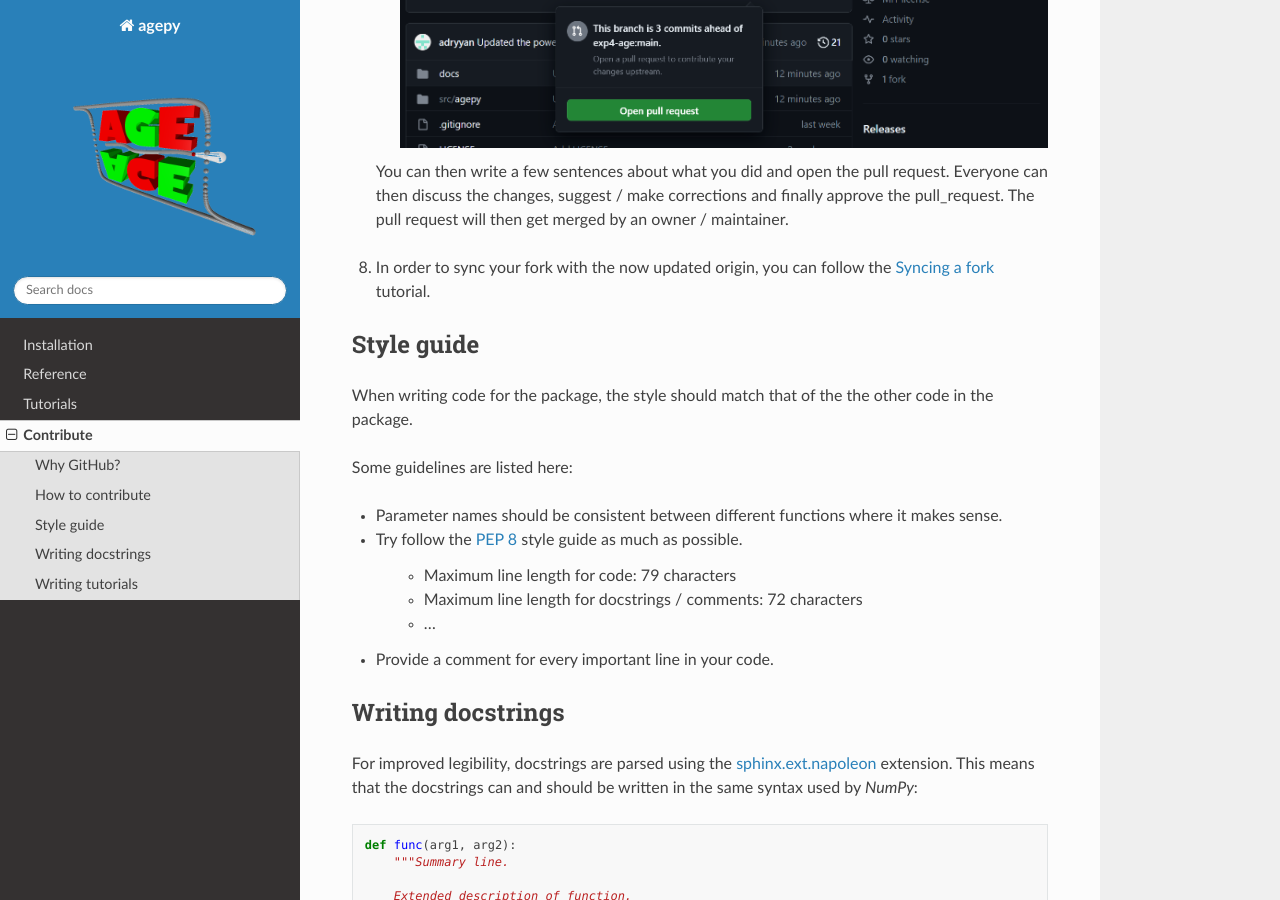
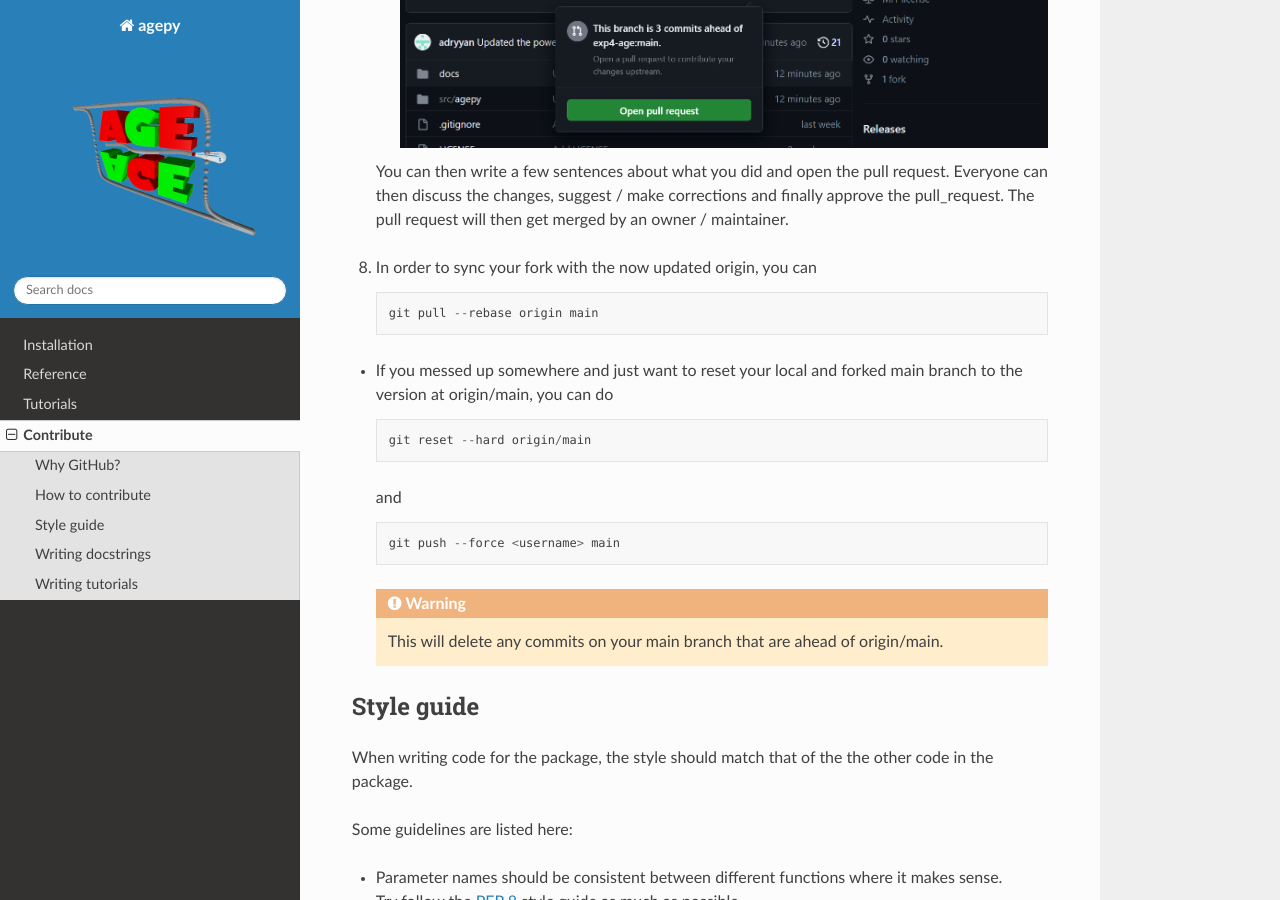
Before and after one commit to exp4-age/agepy, a Sphinx documentation site: the page built from docs/contribute.rst, in a window 1280 px wide and 900 px high, scrolled down 2704 px. Built offline with Sphinx 7.4.7 and the Read the Docs theme 2.0.0, drawn with Linux system fonts in a browser that asks for light colours; the version number could not be read and is left out.

Commit message:
Updated tutorial

```diff
--- a/docs/contribute.rst
+++ b/docs/contribute.rst
@@ -101,8 +101,23 @@ How to contribute
    make corrections and finally approve the pull_request. The pull
    request will then get merged by an owner / maintainer.
 
-8. In order to sync your fork with the now updated origin, you can
-   follow the `Syncing a fork`_ tutorial.
+8. In order to sync your fork with the now updated origin, you can ::
+
+    git pull --rebase origin main
+
+* If you messed up somewhere and just want to reset your local and
+  forked main branch to the version at origin/main, you can do ::
+
+    git reset --hard origin/main
+
+  and ::
+
+    git push --force <username> main
+
+  .. warning::
+
+    This will delete any commits on your main branch that are ahead
+    of origin/main.
 
 
 Style guide
```
